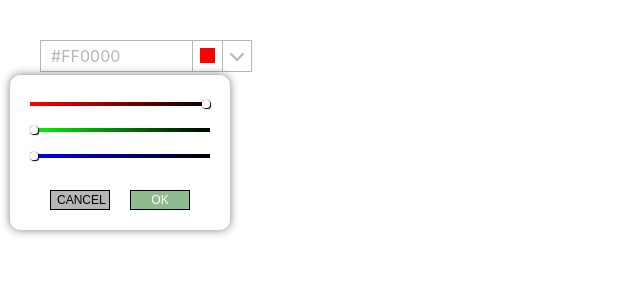
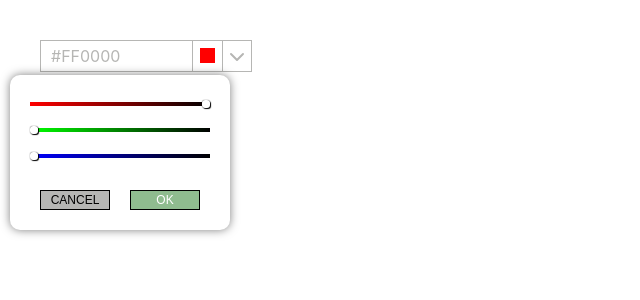
Before and after one commit to a-nn-a-bychkova/color-picker, a React (Create React App) app: page / in a window 1280 px wide. Both pictures are taken after a click on the element 207 px from the left and 56 px from the top of the page. Shown: the top 300 px of the page, without its empty margins (0-640 px from the left). Built offline with nearby package versions, Linux system fonts and the light colour scheme.

Commit message:
changes Button markup

```diff
--- a/src/Components/ColorPicker/ColorPicker.js
+++ b/src/Components/ColorPicker/ColorPicker.js
@@ -26,7 +26,7 @@ function ColorPicker({ value, onChange, colors, onChangePalette }) {
     return () => {
       window.removeEventListener('mouseup', handleMouseUp);
     };
-  }, [value, onChange, handleColorChange]);
+  }, [value, onChange]);
 
   function togglePalette() {
     if (showUserPalette) {
@@ -52,9 +52,9 @@ function ColorPicker({ value, onChange, colors, onChangePalette }) {
     toggleUserPalette();
   };
 
-  function handleColorChange(color) {
+  const handleColorChange = color => {
     onChange(color);
-  }
+  };
 
   const addToPalette = color => {
     onChangePalette(color);
--- a/src/Components/Palette/Palette.module.css
+++ b/src/Components/Palette/Palette.module.css
@@ -25,7 +25,7 @@
 
 .CancelButton {
   font-size: 12px;
-  width: 60px;
+  width: 70px;
   height: 20px;
   color: #000000;
   text-align: center;
@@ -36,7 +36,7 @@
 }
 .OkButton {
   font-size: 12px;
-  width: 60px;
+  width: 70px;
   height: 20px;
   color: #ffffff;
   text-transform: uppercase;
```
